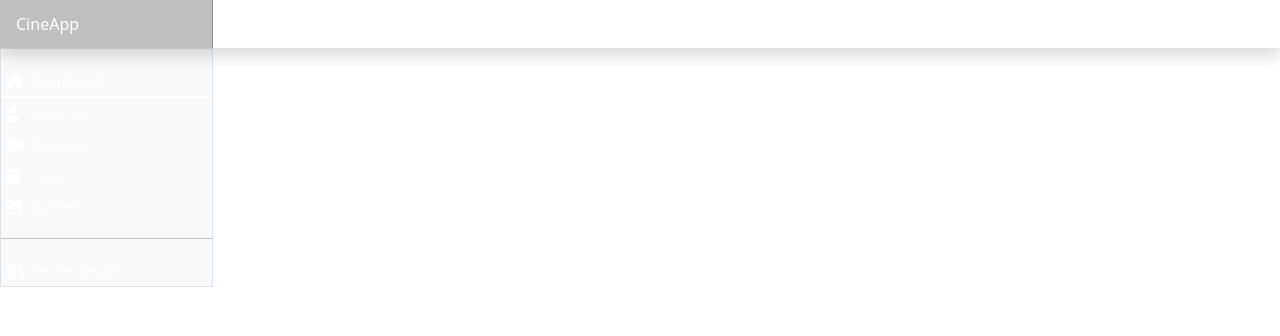
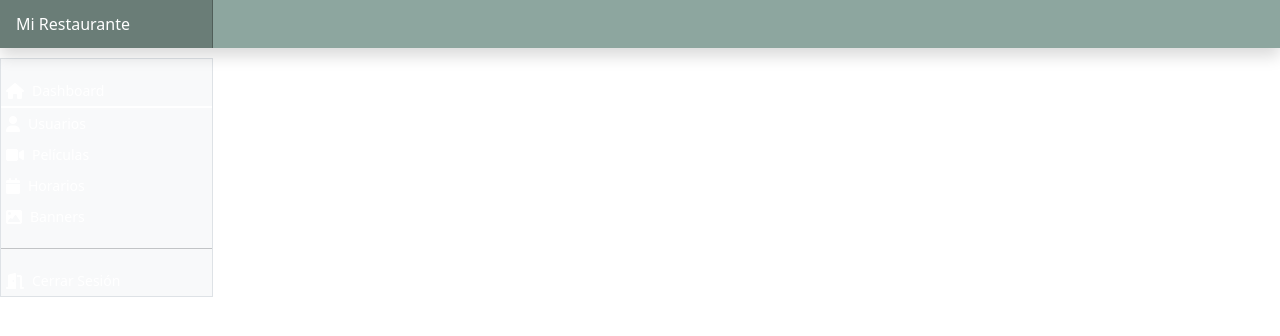
Before and after one commit to heraldo4/mirestaurante, a PHP site: page /admin/index.php in a window 1280 px wide. Shown: the top 336 px of the page. Run offline with PHP 8.4, Linux system fonts and the light colour scheme; some libraries are stand-ins or nearby versions.

Commit message:
Dashboard v1

```diff
--- a/admin/css/dashboard.css
+++ b/admin/css/dashboard.css
@@ -1,14 +1,10 @@
-@import url("../../css/tema.css");
+@import url("/css/tema.css");
 
 .bi {
   display: inline-block;
   width: 1rem;
   height: 1rem;
 }
-
-/*
- * Sidebar
- */
 
 @media (min-width: 768px) {
   .sidebar .offcanvas-lg {
--- a/admin/shared/dashEncabezado.php
+++ b/admin/shared/dashEncabezado.php
@@ -7,7 +7,7 @@
     <meta name="description" content="">
     <meta name="author" content="">
     <meta name="generator" content="">
-    <title>Dashboard CineApp</title>
+    <title>Dashboard Restaurante</title>
 
 
 
@@ -21,8 +21,8 @@
   <body>
 
 
-<header class="navbar sticky-top bg-amarillo flex-md-nowrap p-0 shadow" data-bs-theme="dark">
-  <a class="navbar-brand col-md-3 col-lg-2 me-0 px-3 fs-6 text-white" href="index.php">CineApp</a>
+<header class="navbar sticky-top bg-green flex-md-nowrap p-0 shadow" data-bs-theme="dark">
+  <a class="navbar-brand col-md-3 col-lg-2 me-0 px-3 fs-6 text-white" href="index.php">Mi Restaurante</a>
 
   <ul class="navbar-nav flex-row d-md-none">
 
@@ -97,3 +97,5 @@
         </div>
       </div>
     </div>
+  </div>
+</div>
--- a/admin/shared/dashPie.php
+++ b/admin/shared/dashPie.php
@@ -3,7 +3,7 @@
 <script src="https://cdn.jsdelivr.net/npm/bootstrap@5.3.2/dist/js/bootstrap.bundle.min.js" integrity="sha384-C6RzsynM9kWDrMNeT87bh95OGNyZPhcTNXj1NW7RuBCsyN/o0jlpcV8Qyq46cDfL" crossorigin="anonymous"></script>
 
 <script src="https://cdn.jsdelivr.net/npm/chart.js@4.3.2/dist/chart.umd.js" integrity="sha384-eI7PSr3L1XLISH8JdDII5YN/njoSsxfbrkCTnJrzXt+ENP5MOVBxD+l6sEG4zoLp" crossorigin="anonymous"></script>
-<script src="https://kit.fontawesome.com/97cef9f55a.js" crossorigin="anonymous"></script>
+<script src="https://kit.fontawesome.com/f360adb569.js" crossorigin="anonymous"></script>
 
 <script src="https://code.jquery.com/jquery-3.7.1.min.js" integrity="sha256-/JqT3SQfawRcv/BIHPThkBvs0OEvtFFmqPF/lYI/Cxo=" crossorigin="anonymous"></script>
 <script src="https://cdn.jsdelivr.net/npm/sweetalert2@11.10.0/dist/sweetalert2.all.min.js"></script>
```
Lines whose indentation alone changed are shown as unchanged.
